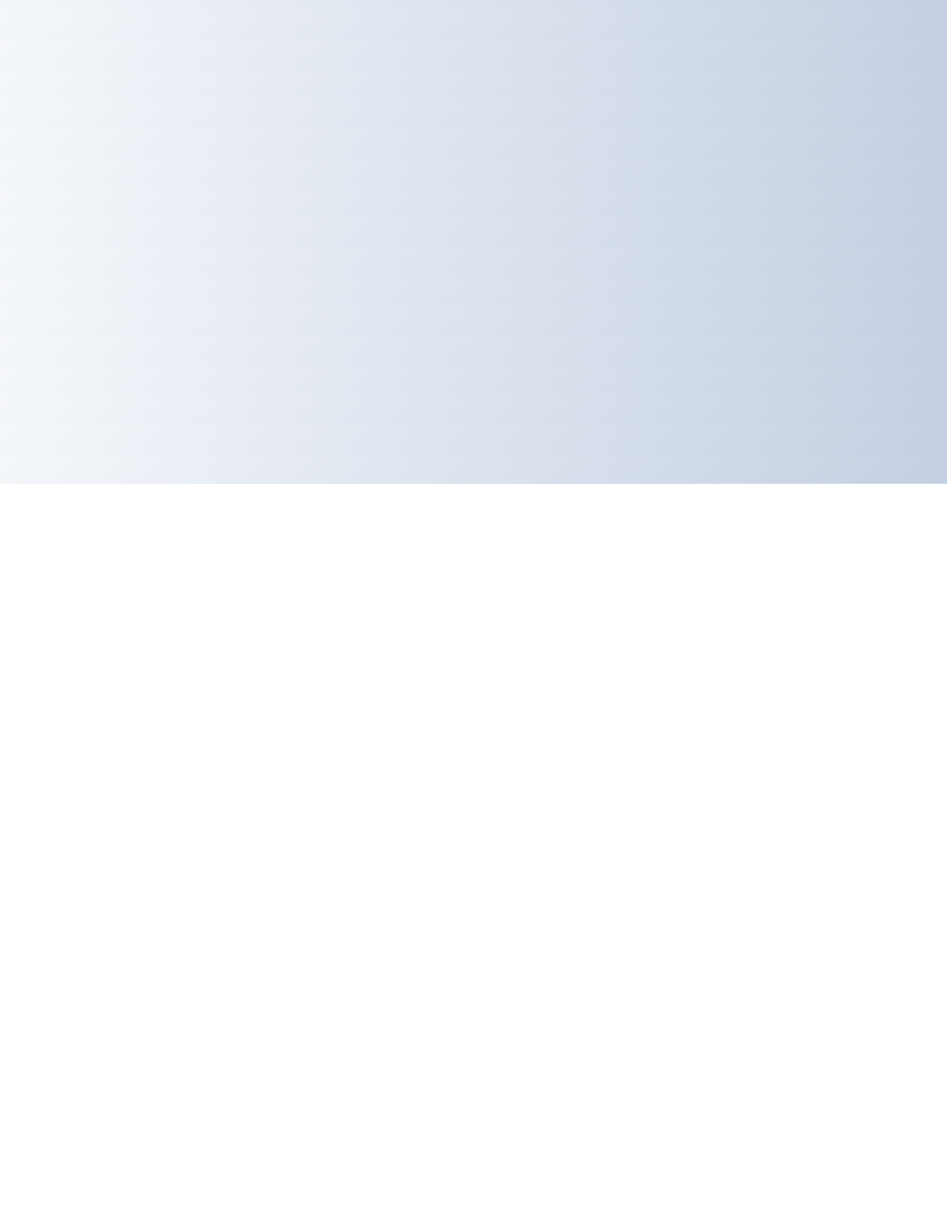
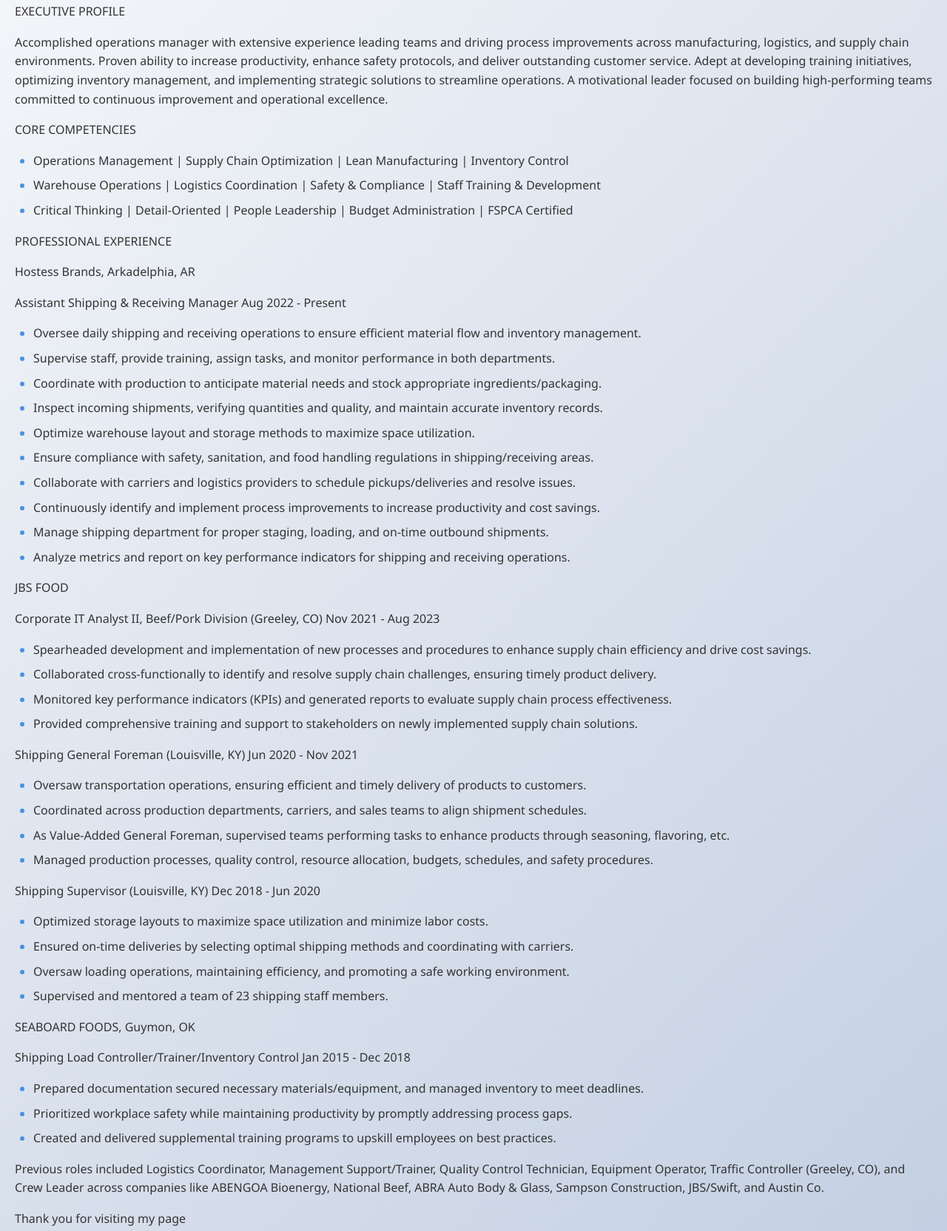
Before and after one commit to MaycoRmz/rmz.github.io, a plain HTML site: page index.html in a window 1280 px wide. Shown: the part 146-1810 px from the top of the page at 74% size. Before the commit the page ends 800 px from the top, so only its background shows below. Drawn offline with Linux system fonts and the light colour scheme.

Commit message:
Update index.html

```diff
--- a/index.html
+++ b/index.html
@@ -173,5 +173,69 @@
 </head>
 <body>
     <!-- Rest of your HTML content remains the same -->
+        <h1>MIGUEL G. RAMIREZ</h1>
+    <p>719-691-8355 | mayco.rmz@gmail.com | 1637 Welch St Apt O, Arkadelphia, AR 71923</p>
+
+    <p>EXECUTIVE PROFILE</p>
+    <p>Accomplished operations manager with extensive experience leading teams and driving process improvements across manufacturing, logistics, and supply chain environments. Proven ability to increase productivity, enhance safety protocols, and deliver outstanding customer service. Adept at developing training initiatives, optimizing inventory management, and implementing strategic solutions to streamline operations. A motivational leader focused on building high-performing teams committed to continuous improvement and operational excellence.</p>
+
+    <p>CORE COMPETENCIES</p>
+    <ul>
+        <li>Operations Management | Supply Chain Optimization | Lean Manufacturing | Inventory Control</li>
+        <li>Warehouse Operations | Logistics Coordination | Safety &amp; Compliance | Staff Training &amp; Development</li>
+        <li>Critical Thinking | Detail-Oriented | People Leadership | Budget Administration | FSPCA Certified</li>
+    </ul>
+
+    <p>PROFESSIONAL EXPERIENCE</p>
+    <p>Hostess Brands, Arkadelphia, AR</p>
+    <p>Assistant Shipping &amp; Receiving Manager Aug 2022 - Present</p>
+    <ul>
+        <li>Oversee daily shipping and receiving operations to ensure efficient material flow and inventory management.</li>
+        <li>Supervise staff, provide training, assign tasks, and monitor performance in both departments.</li>
+        <li>Coordinate with production to anticipate material needs and stock appropriate ingredients/packaging.</li>
+        <li>Inspect incoming shipments, verifying quantities and quality, and maintain accurate inventory records.</li>
+        <li>Optimize warehouse layout and storage methods to maximize space utilization.</li>
+        <li>Ensure compliance with safety, sanitation, and food handling regulations in shipping/receiving areas.</li>
+        <li>Collaborate with carriers and logistics providers to schedule pickups/deliveries and resolve issues.</li>
+        <li>Continuously identify and implement process improvements to increase productivity and cost savings.</li>
+        <li>Manage shipping department for proper staging, loading, and on-time outbound shipments.</li>
+        <li>Analyze metrics and report on key performance indicators for shipping and receiving operations.</li>
+    </ul>
+
+    <p>JBS FOOD</p>
+    <p>Corporate IT Analyst II, Beef/Pork Division (Greeley, CO) Nov 2021 - Aug 2023</p>
+    <ul>
+        <li>Spearheaded development and implementation of new processes and procedures to enhance supply chain efficiency and drive cost savings.</li>
+        <li>Collaborated cross-functionally to identify and resolve supply chain challenges, ensuring timely product delivery.</li>
+        <li>Monitored key performance indicators (KPIs) and generated reports to evaluate supply chain process effectiveness.</li>
+        <li>Provided comprehensive training and support to stakeholders on newly implemented supply chain solutions.</li>
+    </ul>
+
+    <p>Shipping General Foreman (Louisville, KY) Jun 2020 - Nov 2021</p>
+    <ul>
+        <li>Oversaw transportation operations, ensuring efficient and timely delivery of products to customers.</li>
+        <li>Coordinated across production departments, carriers, and sales teams to align shipment schedules.</li>
+        <li>As Value-Added General Foreman, supervised teams performing tasks to enhance products through seasoning, flavoring, etc.</li>
+        <li>Managed production processes, quality control, resource allocation, budgets, schedules, and safety procedures.</li>
+    </ul>
+
+    <p>Shipping Supervisor (Louisville, KY) Dec 2018 - Jun 2020</p>
+    <ul>
+        <li>Optimized storage layouts to maximize space utilization and minimize labor costs.</li>
+        <li>Ensured on-time deliveries by selecting optimal shipping methods and coordinating with carriers.</li>
+        <li>Oversaw loading operations, maintaining efficiency, and promoting a safe working environment.</li>
+        <li>Supervised and mentored a team of 23 shipping staff members.</li>
+    </ul>
+
+    <p>SEABOARD FOODS, Guymon, OK</p>
+    <p>Shipping Load Controller/Trainer/Inventory Control Jan 2015 - Dec 2018</p>
+    <ul>
+        <li>Prepared documentation secured necessary materials/equipment, and managed inventory to meet deadlines.</li>
+        <li>Prioritized workplace safety while maintaining productivity by promptly addressing process gaps.</li>
+        <li>Created and delivered supplemental training programs to upskill employees on best practices.</li>
+    </ul>
+    <p>Previous roles included Logistics Coordinator, Management Support/Trainer, Quality Control Technician, Equipment Operator, Traffic Controller (Greeley, CO), and Crew Leader across companies like ABENGOA Bioenergy, National Beef, ABRA Auto Body &amp; Glass, Sampson Construction, JBS/Swift, and Austin Co.</p>
+
+    <p>Thank you for visiting my page</p>
 </body>
 </html>
```
